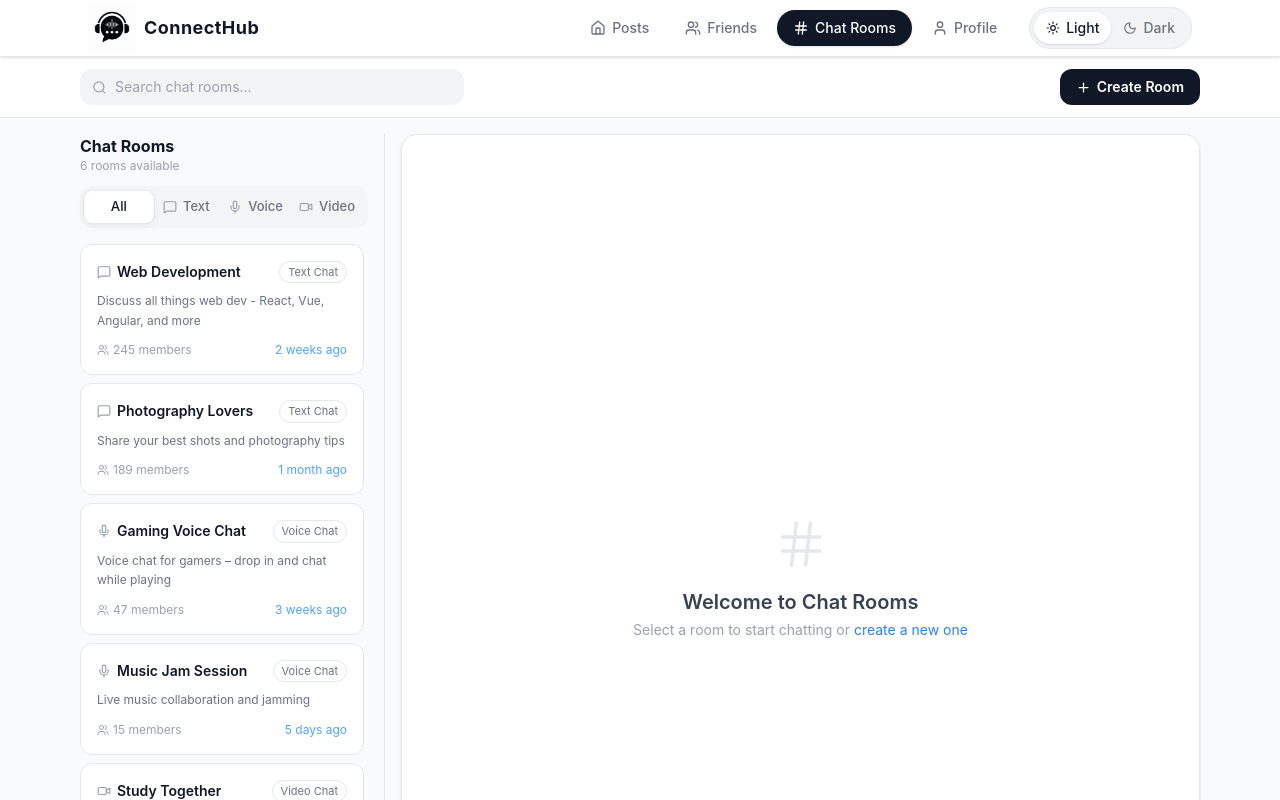
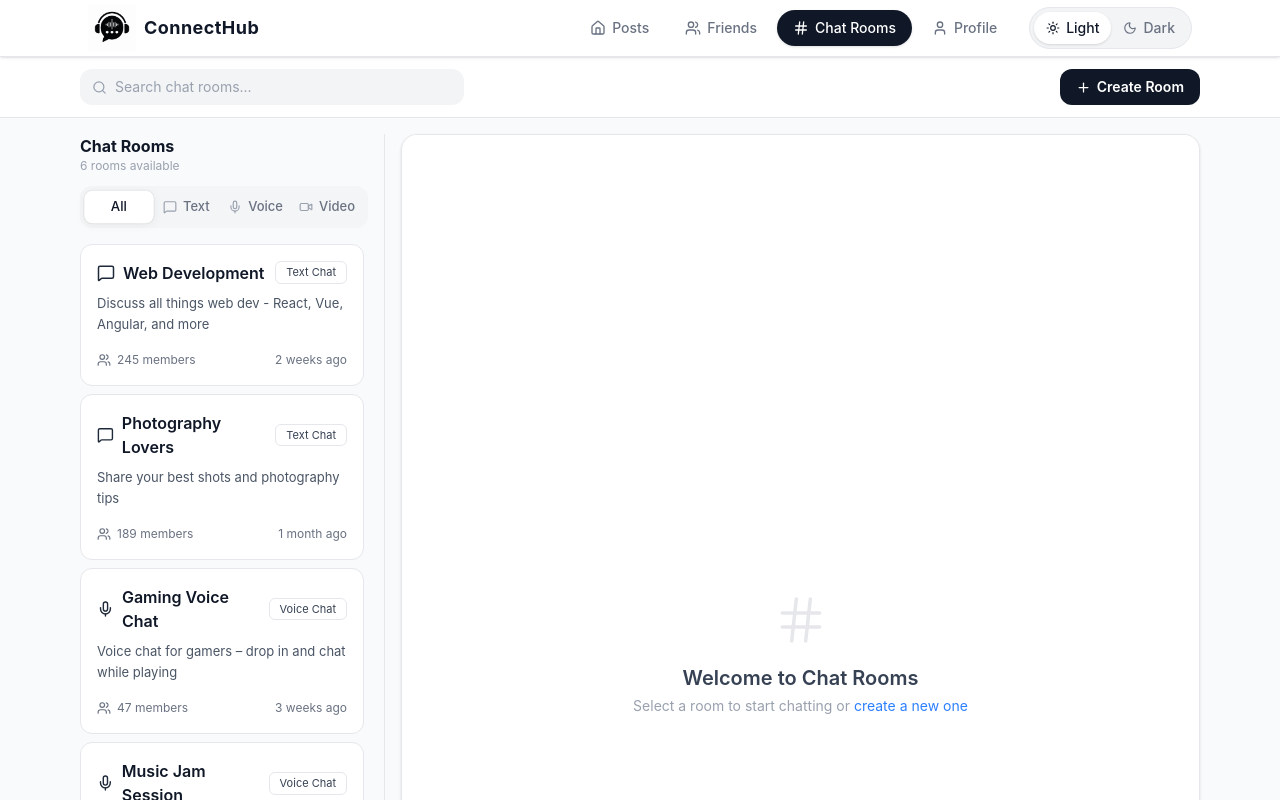
Before and after one commit to VirajJayasiri/connecthub-springboot-react, a React app in the folder frontend/: page /chat in a window 1280 px wide. Shown: the top 800 px of the page. Built offline with nearby package versions, Linux system fonts and the light colour scheme; the HTML template or start-up script is replaced by a standard one.

Commit message:
Implement chat rooms page with layout and messaging functionality

```diff
--- a/frontend/src/pages/ChatRoomsPage.jsx
+++ b/frontend/src/pages/ChatRoomsPage.jsx
@@ -28,24 +28,24 @@ const RoomCard = ({ room, isSelected, onSelect }) => {
   return (
     <button
       onClick={() => onSelect(room)}
-      className={`w-full text-left p-4 rounded-xl border transition-all duration-300 mb-2
+      className={`w-full text-left p-4 rounded-xl transition-all duration-300 mb-2
         ${isSelected
-          ? 'border-gray-900 dark:border-neutral-600 bg-gray-50 dark:bg-neutral-900 shadow-sm'
-          : 'border-gray-200 dark:border-neutral-800 bg-white dark:bg-black hover:border-gray-300 dark:hover:border-neutral-700 hover:shadow-sm'}`}
+          ? 'border border-gray-200 dark:border-neutral-800 border-l-[5px] border-l-black dark:border-l-white bg-white dark:bg-neutral-900 shadow-sm'
+          : 'border border-gray-200 dark:border-neutral-800 bg-white dark:bg-black hover:border-gray-300 dark:hover:border-neutral-700 hover:shadow-sm'}`}
     >
       <div className="flex items-center justify-between mb-2">
-        <span className="flex items-center gap-1.5 font-semibold text-gray-900 dark:text-gray-100 text-sm">
-          <Icon size={14} className="text-gray-400 dark:text-gray-500" />
+        <span className="flex items-center gap-2 font-semibold text-gray-900 dark:text-gray-100 text-base">
+          <Icon size={18} className="text-gray-800 dark:text-gray-200" strokeWidth={2} />
           {room.name}
         </span>
-        <span className="text-[11px] px-2 py-0.5 rounded-full border border-gray-200 dark:border-gray-700 text-gray-500 dark:text-gray-400 whitespace-nowrap ml-2">
+        <span className="text-[11px] px-2.5 py-0.5 rounded-md border border-gray-200 dark:border-gray-700 text-gray-700 dark:text-gray-300 whitespace-nowrap ml-2">
           {TYPE_LABEL[room.type]}
         </span>
       </div>
-      <p className="text-xs text-gray-500 dark:text-gray-400 leading-relaxed mb-3 line-clamp-2">{room.description}</p>
-      <div className="flex items-center justify-between text-xs text-gray-400 dark:text-gray-500">
-        <span className="flex items-center gap-1"><Users size={12} /> {room.members} members</span>
-        <span className="text-blue-400 dark:text-blue-500">{room.lastActive}</span>
+      <p className="text-[13px] text-gray-600 dark:text-gray-400 leading-relaxed mb-4 line-clamp-2">{room.description}</p>
+      <div className="flex items-center justify-between text-[12px] text-gray-500 dark:text-gray-400">
+        <span className="flex items-center gap-1.5"><Users size={14} /> {room.members} members</span>
+        <span>{room.lastActive}</span>
       </div>
     </button>
   );
```
